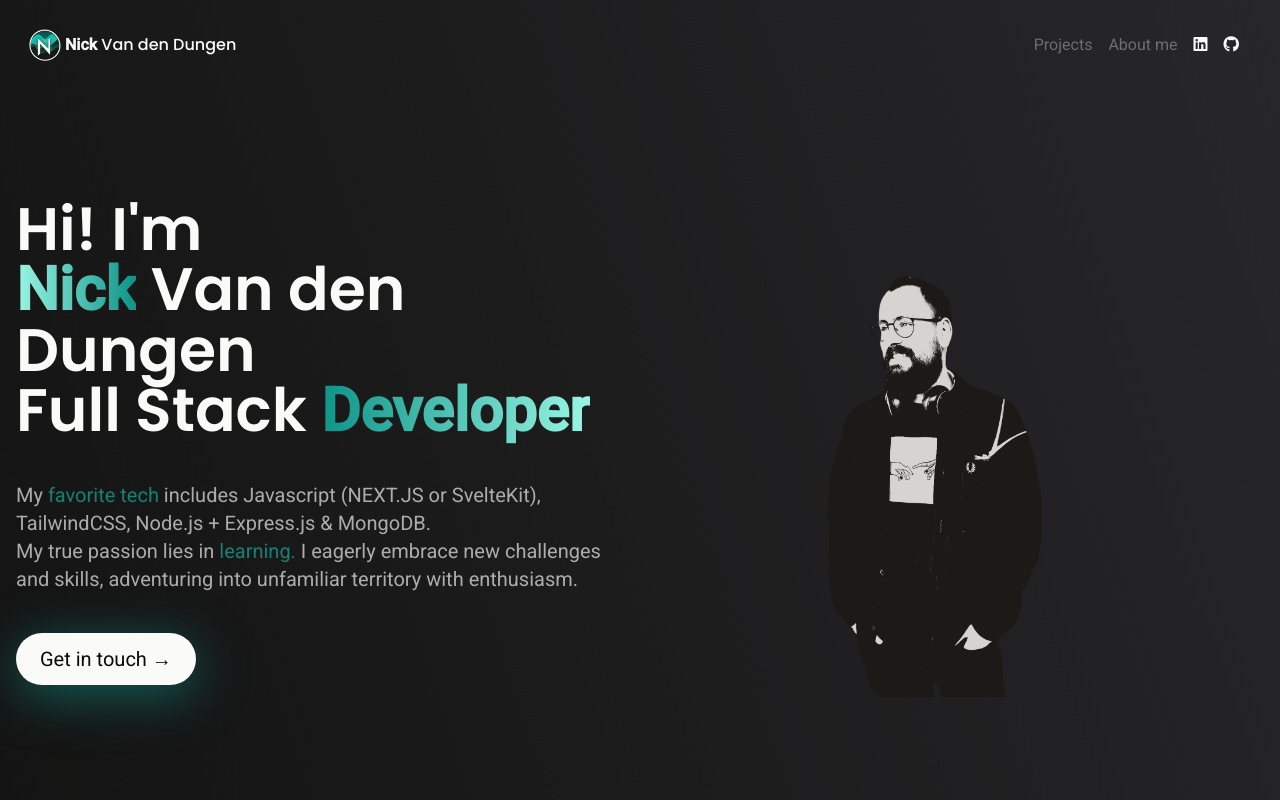
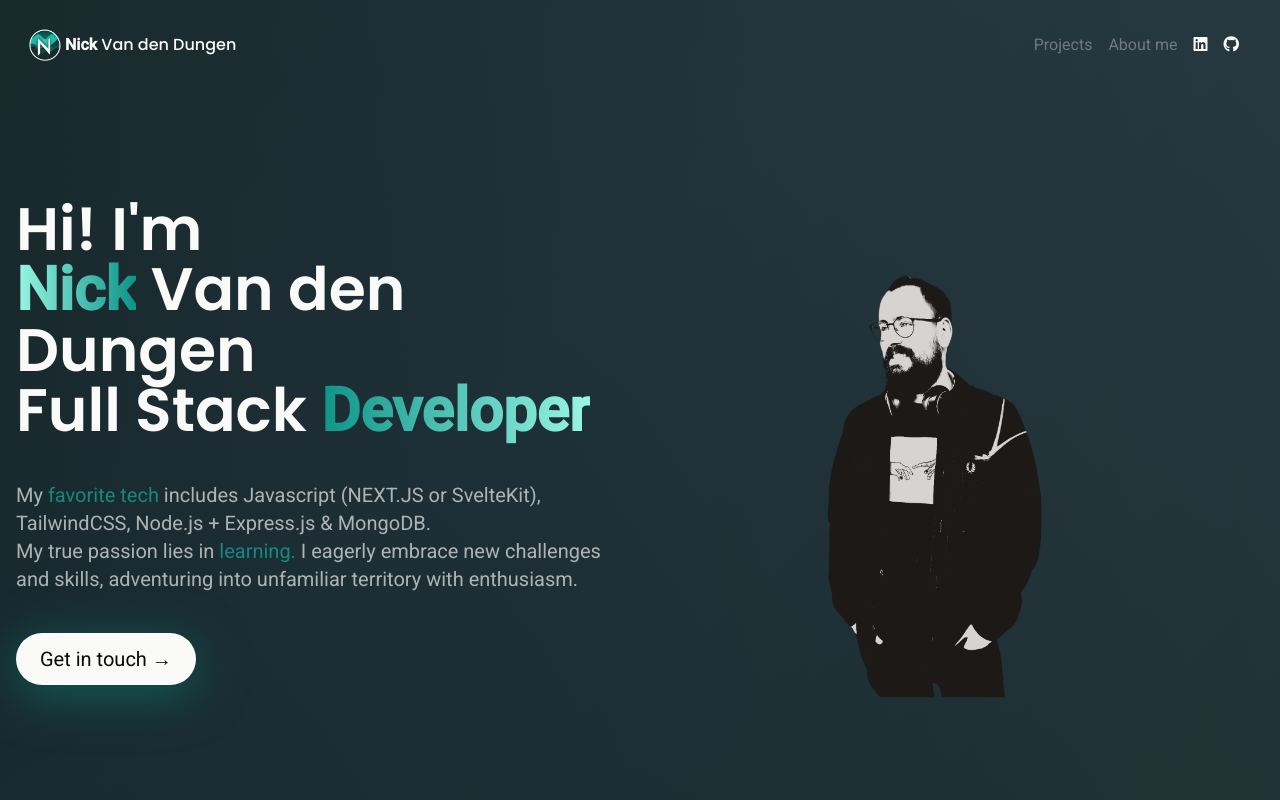
Before and after one commit to Nicktvdd/portfolio, a SvelteKit app: page / in a window 1280 px wide. Shown: the top 800 px of the page. Built offline with nearby package versions, Linux system fonts and the light colour scheme; what tailwindcss-animated would draw is missing.

Commit message:
animated gradient background

```diff
--- a/src/app.css
+++ b/src/app.css
@@ -49,3 +49,25 @@ footer p {
     opacity: 1;
   }
 }
+
+/* Add this CSS class for the animated background */
+.animated-background {
+  position: fixed;
+  top: 0;
+  left: 0;
+  width: 100%;
+  height: 100%;
+  z-index: -1;
+  background: linear-gradient(135deg, #115e59, #2b86a5, #115e59);
+  background-size: 200% 200%;
+  animation: gradientAnimation 10s linear infinite;
+}
+
+@keyframes gradientAnimation {
+  0% {
+    background-position: 0% 50%;
+  }
+  100% {
+    background-position: 100% 50%;
+  }
+}
--- a/src/components/Main.svelte
+++ b/src/components/Main.svelte
@@ -32,7 +32,7 @@
     class="grid grid-cols-1 lg:grid-cols-2 gap-10 py-8 sm:py-14"
   >
     <div
-      class="flex flex-col lg:justify-center text-center lg:text-left gap-6 md:gap-8 lg:gap-10"
+      class="flex flex-col lg:justify-center text-center lg:text-left gap-6 md:gap-8 lg:gap-10 "
     >
       <h2 class="font-semibold text-4xl sm:text-5xl md:text-6xl animate-fade-left animate-ease-linear">
         Hi! I'm <br /><span class="poppins bg-clip-text text-transparent bg-gradient-to-r from-teal-200 to-teal-600">Nick</span> Van den
@@ -53,7 +53,7 @@
         target="_blank"
       >
         <div
-          class="absolute top-0 right-full w-full-h-full bg-teal-500 opacity-20 group-hover:translate-x-full z-0 duration-200"
+          class="absolute top-0 right-full w-full-h-full bg-teal-500 opacity-20 group-hover:translate-x-full z-0 duration-200 animated-background"
         />
         <h4 class="relative z-9">Get in touch &rarr;</h4>
       </a>
```
